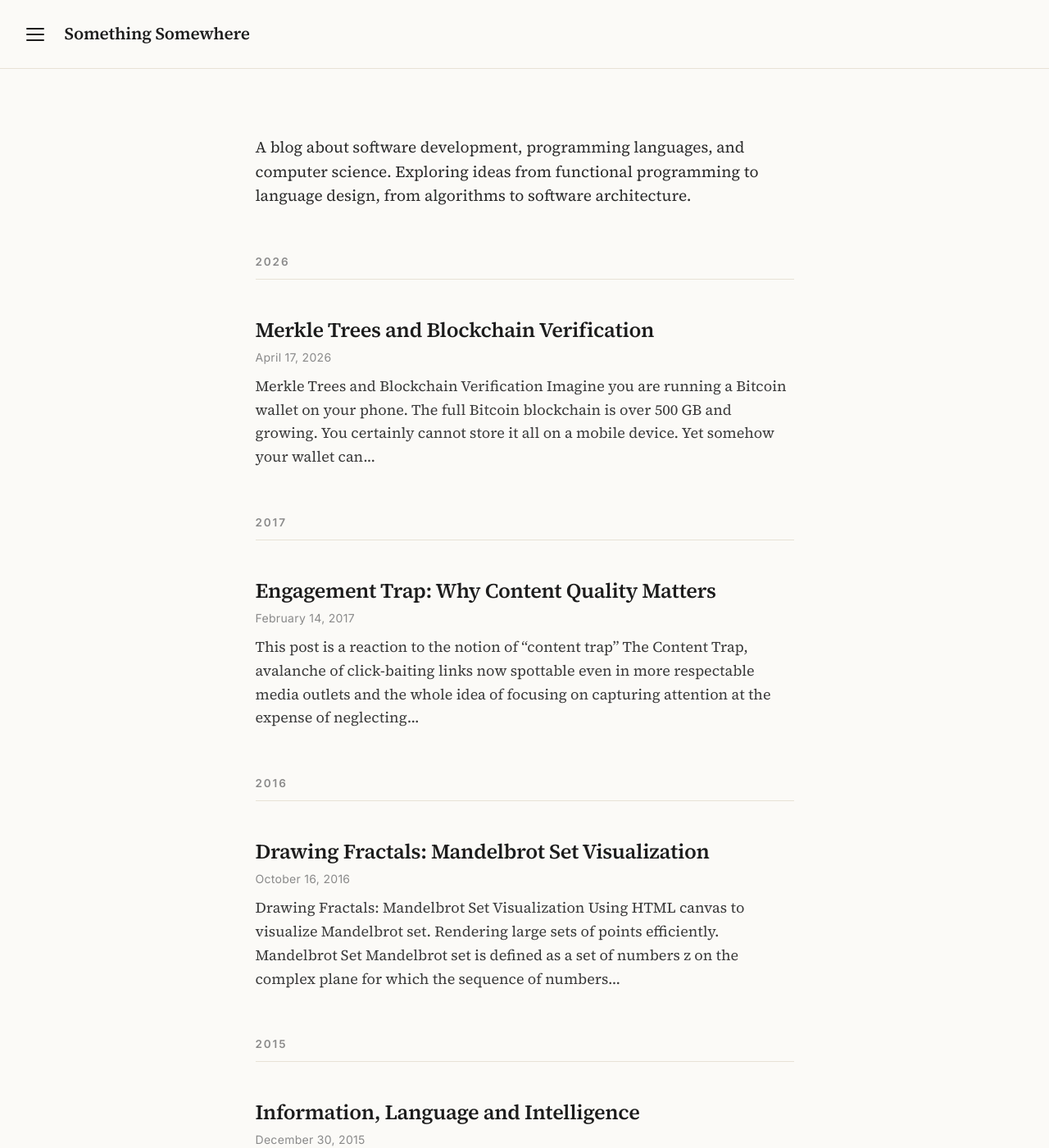
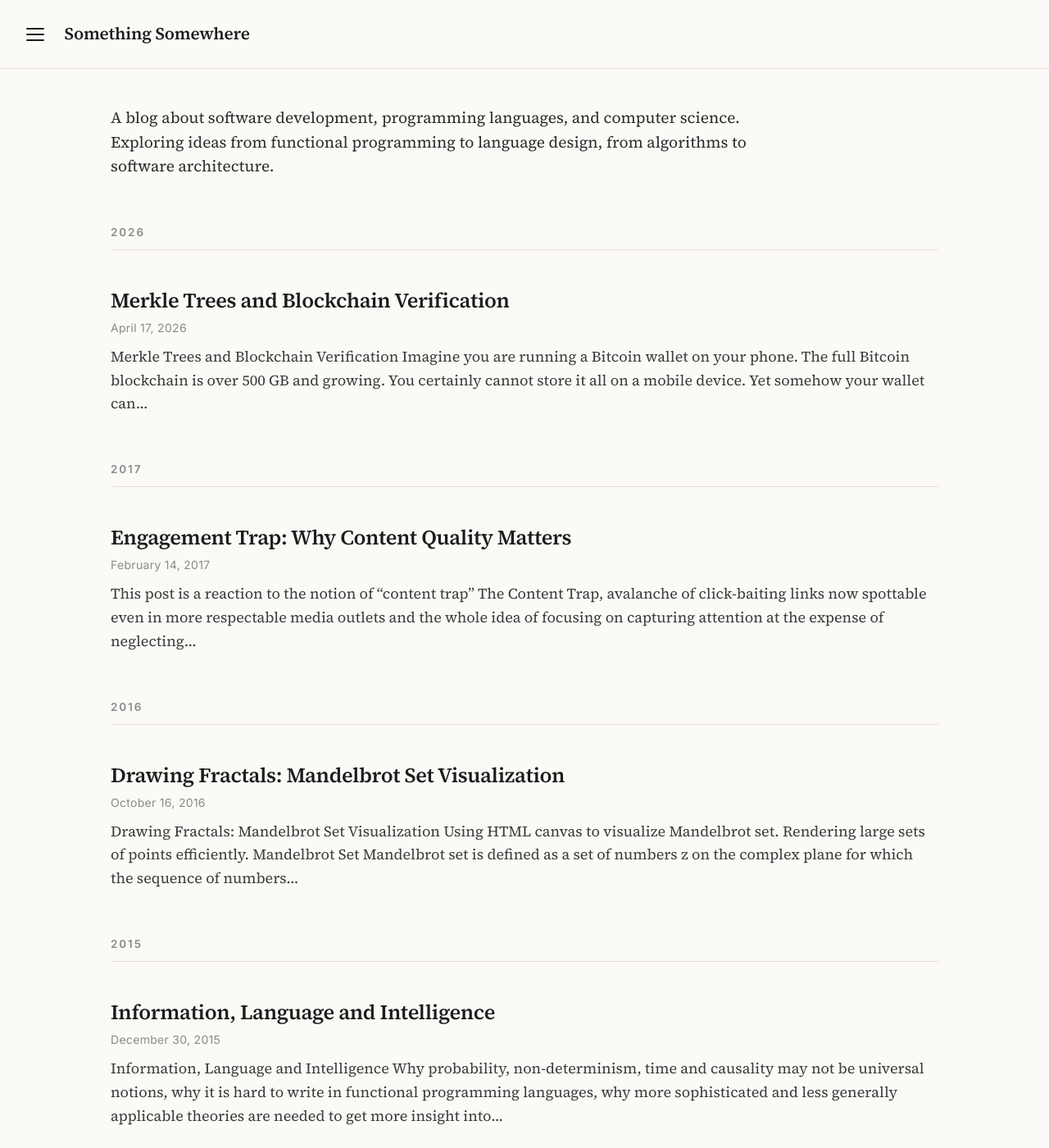
Before and after one commit to amoilanen/blog, a Jekyll site: the page built from index.md, in a window 1280 px wide and 1400 px high. Shown: the whole window at 82% size. Built offline with Jekyll 4.4.1, drawn with Linux system fonts in a browser that asks for light colours.

Commit message:
Widen the layout

```diff
--- a/_layouts/default.html
+++ b/_layouts/default.html
@@ -174,9 +174,9 @@
 
     /* Main content */
     main {
-      max-width: 720px;
+      max-width: 1100px;
       margin: 0 auto;
-      padding: 4.5rem 1.75rem 6rem;
+      padding: 2.5rem 2.5rem 5rem;
     }
 
     h1.post-title {
@@ -364,7 +364,7 @@
       line-height: 1.55;
       color: #2a2a2a;
       margin: 0 0 3rem;
-      max-width: 620px;
+      max-width: 780px;
     }
 
     .post-list-year {
@@ -427,7 +427,7 @@
     /* Responsive */
     @media (max-width: 640px) {
       html { font-size: 17px; }
-      main { padding: 2.5rem 1.25rem 4rem; }
+      main { padding: 2rem 1.25rem 4rem; }
       h1.post-title { font-size: 1.9rem; }
       .site-header { padding: 1rem 1.25rem; }
       .content .highlight pre,
```
